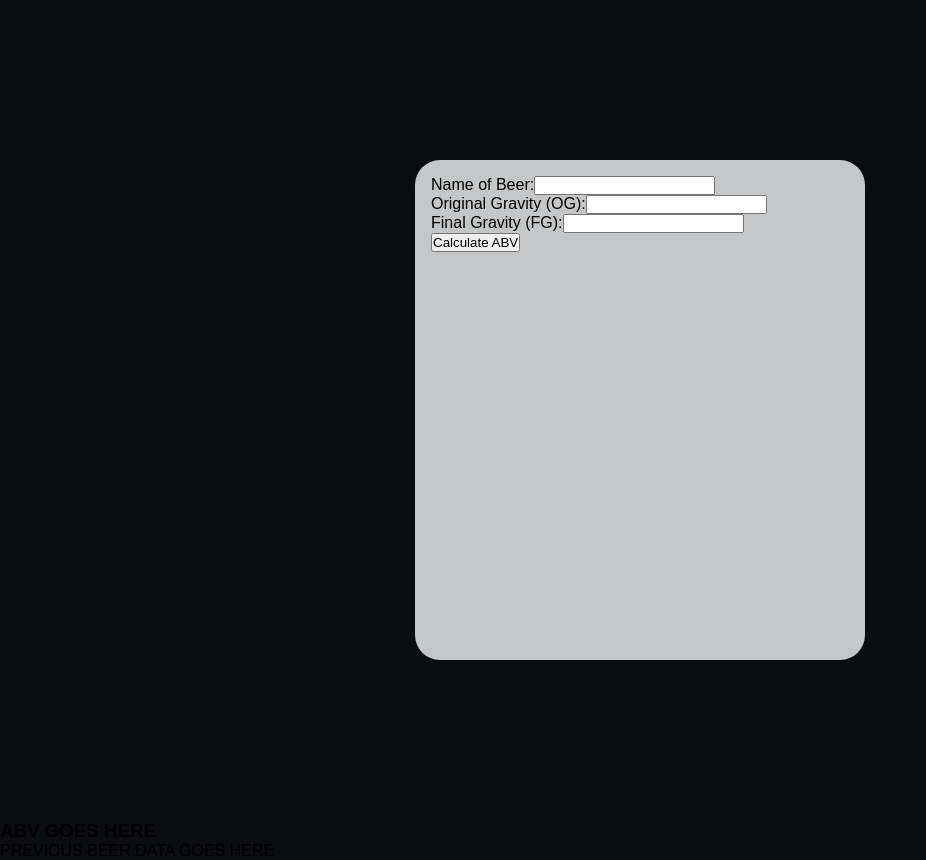
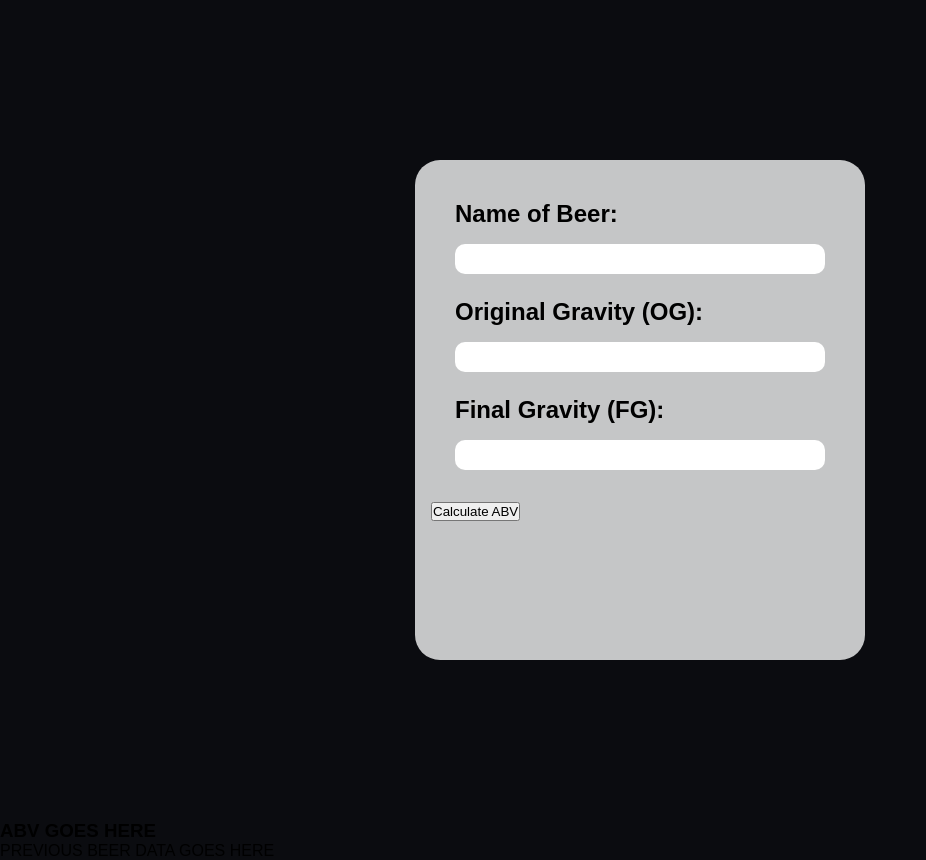
Before and after one commit to jceb30198/BruBook, a React (Create React App) app in the folder client/: page / in a window 1280 px wide. Shown: the whole page, without its empty margins (0-926 px from the left). Built offline with nearby package versions, Linux system fonts and the light colour scheme.

Commit message:
Completed the form-group class styling for now.

```diff
--- a/client/src/App.css
+++ b/client/src/App.css
@@ -23,4 +23,24 @@ body{
   padding: 1rem;
   border-radius: 25px;
   background: var(--light);
+  font-size: 1.5rem;
 }
+
+.form-group {
+  margin: 1.5rem;
+}
+
+.form-group label {
+  display: block;
+  font-weight: 700;
+}
+
+.form-group input {
+  display: block;
+  border: none;
+  border-radius: 10px;
+  width: 100%;
+  height: 30px;
+  margin: 1rem auto;
+  outline-color: var(--secondary);
+}
```
